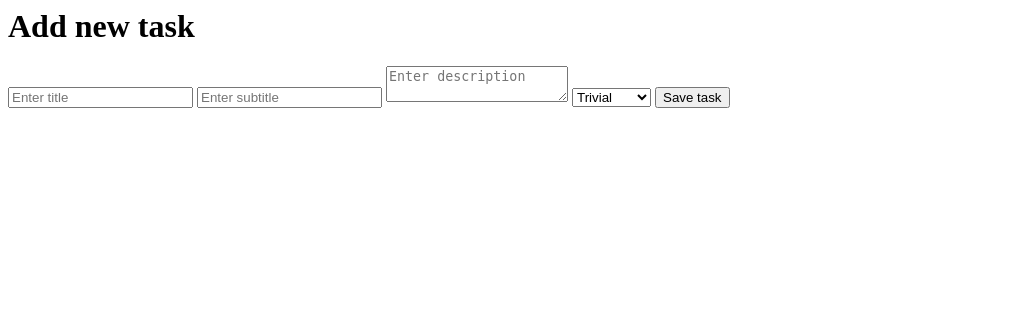
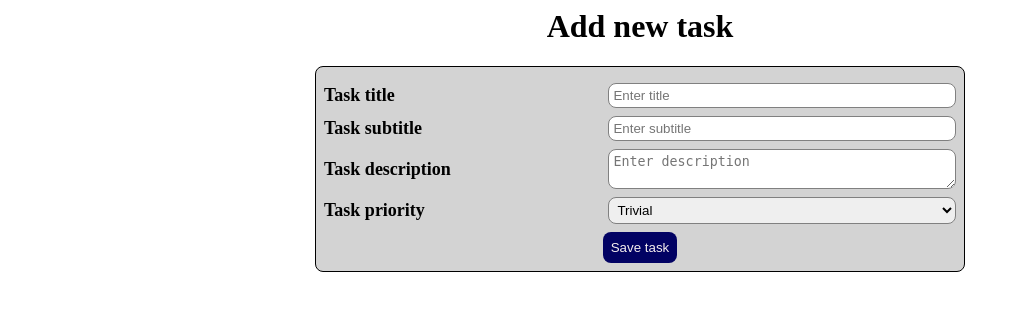
Before and after one commit to Igor-11/Myproject2, a Django app: page /mynewapp/new-task in a window 1280 px wide. Shown: the top 311 px of the page, without its empty margins (0-1020 px from the left). Run offline with Django 3.2, Linux system fonts and the light colour scheme.

Commit message:
Add styles

```diff
--- /dev/null
+++ b/Myproject2/mynewapp/static/mynewapp/styles/buttons.css
@@ -0,0 +1,16 @@
+.button {
+    background: none;
+    padding: 8px;
+    border-radius: 8px;
+    border: none;
+}
+
+.primary-button {
+    background: rgb(2, 2, 99);
+    color: rgb(245, 238, 238);
+}
+
+.primary-button:hover {
+    cursor: pointer;
+    background: rgb(5, 5, 185);
+}
--- /dev/null
+++ b/Myproject2/mynewapp/static/mynewapp/styles/form_styles.css
@@ -0,0 +1,41 @@
+.form-element label {
+    width: 40%;
+    display: inline-block;
+    font-size: 18px;
+    font-weight: bold;
+}
+
+.form-element input, .form-element textarea, .form-element select  {
+    padding: 4px;
+    width: 55%;
+    border-radius: 8px;
+    border: 1px solid gray;
+}
+
+.center-form {
+    width: 50%;
+    margin: auto;
+    padding: 8px;
+    background: lightgrey;
+}
+
+.center-form button {
+    display: block;
+    margin: auto;
+}
+
+.center-form-header {
+    text-align: center;
+}
+
+.form-element {
+    display: flex;
+    align-items: center;
+    margin: 8px 0;
+    justify-content: space-between;
+}
+
+.form-with-border {
+    border: 1px solid black;
+    border-radius: 8px;
+}
--- a/Myproject2/mynewapp/templates/mynewapp/create_task_form.html
+++ b/Myproject2/mynewapp/templates/mynewapp/create_task_form.html
@@ -1,13 +1,28 @@
-<h1>Add new task</h1>
-<form action="{% url 'save_new_task' %}" method = 'POST'>
+{% load static %}
+<link href="{% static 'mynewapp/styles/form_styles.css'%}" rel='stylesheet' type='text/css'/>
+<link href="{% static 'mynewapp/styles/buttons.css'%}" rel='stylesheet' type='text/css'/>
+<h1 class='center-form-header'>Add new task</h1>
+<form class='center-form  form-with-border' action="{% url 'save_new_task' %}" method = 'POST'>
     {% csrf_token %}
-    <input type='text' name='title' placeholder='Enter title'/>
-    <input type='text' name='subtitle' placeholder='Enter subtitle'/>
-    <textarea name='description' placeholder='Enter description'></textarea>
-    <select name='priority'>
-        {% for priority_type in priority_types %}
-            <option value='{{priority_type.0}}'>{{priority_type.1}}</option>
-        {% endfor %}
-    </select>
-    <button>Save task</button>
+    <div class="form-element">
+        <label>Task title</label>
+        <input type='text' name='title' placeholder='Enter title' required/>
+    </div>
+    <div class="form-element">
+        <label>Task subtitle</label>
+        <input type='text' name='subtitle' placeholder='Enter subtitle'/>
+    </div>
+    <div class="form-element">
+        <label>Task description</label>
+        <textarea name='description' placeholder='Enter description' required></textarea>
+    </div>
+    <div class="form-element">
+        <label>Task priority</label>
+        <select name='priority' required>
+            {% for priority_type in priority_types %}
+                <option value='{{priority_type.0}}'>{{priority_type.1}}</option>
+            {% endfor %}
+        </select>
+    </div>
+    <button class='button primary-button'>Save task</button>
 </form>
--- a/Myproject2/mynewapp/urls.py
+++ b/Myproject2/mynewapp/urls.py
@@ -10,5 +10,5 @@ urlpatterns = [
     path('edit-task/<int:pk>', views.edit_task_form, name='edit_task_form'),
     path('copy-task/<int:pk>', views.copy_task, name='copy_task'),
     path('finish-task/<int:pk>', views.finish_task, name='finish_task'),
-
+    path('delete-all/<int:is_completed>', views.delete_all, name='delete_all')
 ]
--- a/Myproject2/mynewapp/views.py
+++ b/Myproject2/mynewapp/views.py
@@ -69,3 +69,7 @@ def finish_task(request,pk):
     task.is_completed = True
     task.save()
     return HttpResponseRedirect(reverse('tasks_list'))
+
+def delete_all(request, is_completed):
+    task = Task.objects.filter(is_completed=bool(is_completed)).delete()
+    return HttpResponseRedirect(reverse('tasks_list'))
```
Also changed, not shown: Myproject2/mynewapp/templates/mynewapp/edit_task_form.html (+22 -7 lines), Myproject2/mynewapp/templates/mynewapp/task_list.html (+13 -1 lines), Myproject2/db.sqlite3.
